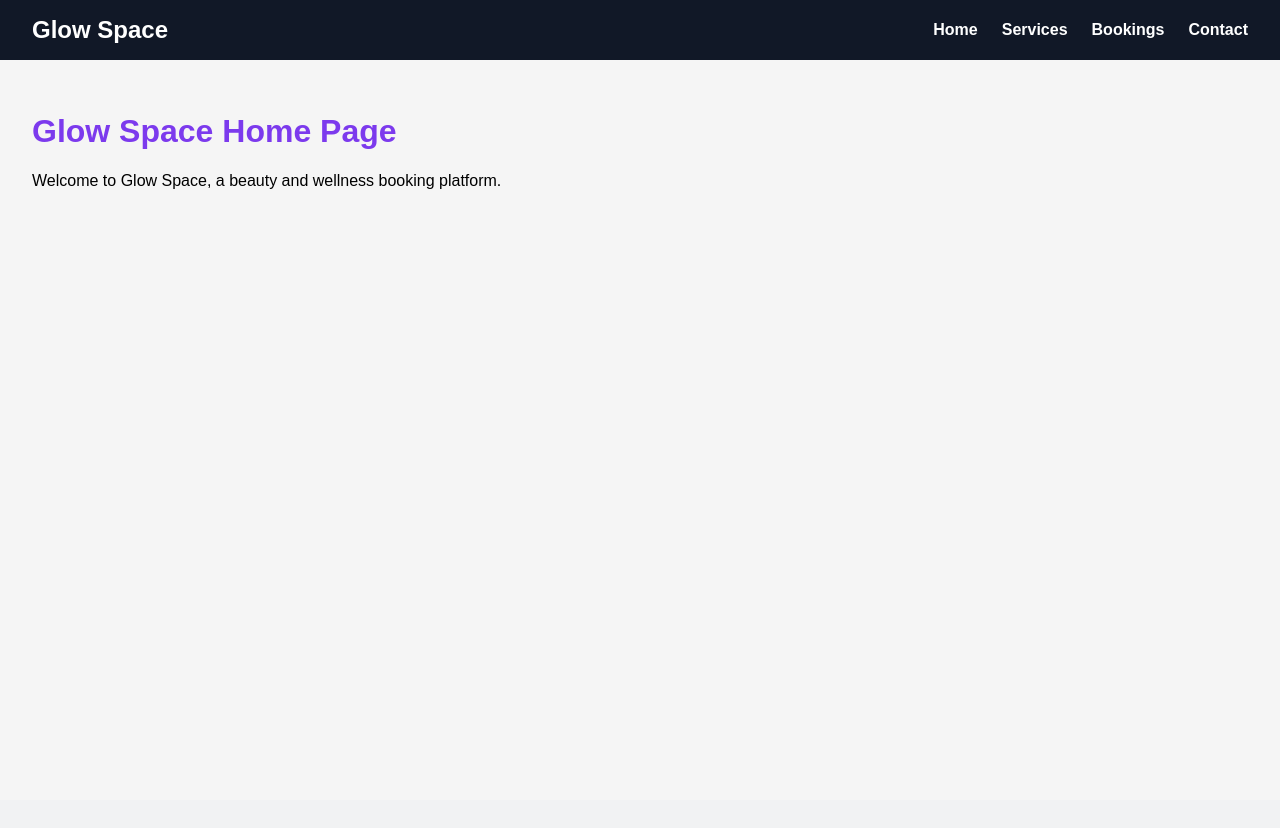
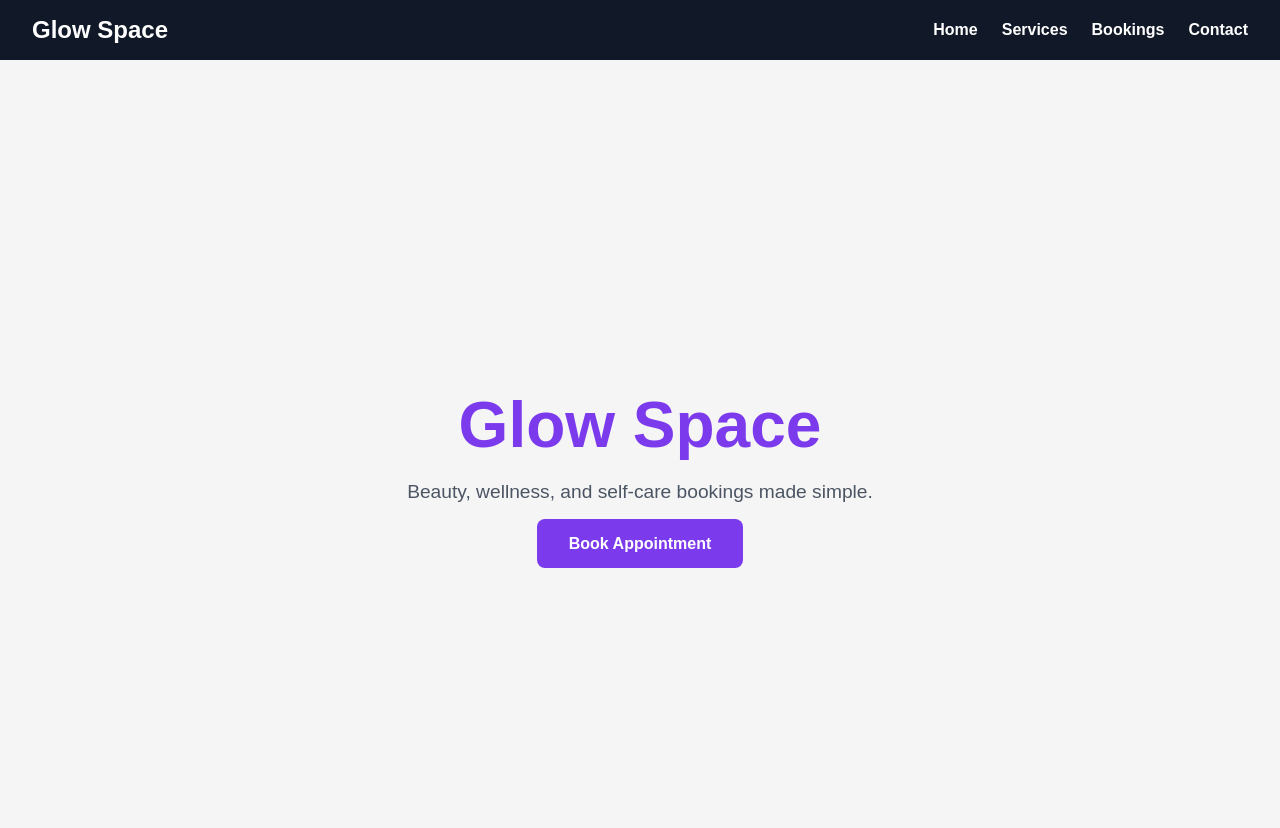
Before and after one commit to vera-com/glow-space, a Django app: page / in a window 1280 px wide. Before the commit the page ends 189 px from the top, so only its background shows below. Run offline with Django 5.2, Linux system fonts and the light colour scheme.

Commit message:
Create homepage hero section.

```diff
--- a/home/templates/home/index.html
+++ b/home/templates/home/index.html
@@ -1,10 +1,19 @@
-{% extends 'base.html' %}
+{% extends "base.html" %}
 
 {% block content %}
 
-<h1>Glow Space Home Page</h1>
-<p>
-    Welcome to Glow Space, a beauty and wellness booking platform.
-</p>
+<section class="hero">
+
+    <div class="hero-content">
+        <h1>Glow Space</h1>
+
+        <p>
+            Beauty, wellness, and self-care bookings made simple.
+        </p>
+
+        <a href="#" class="hero-btn">Book Appointment</a>
+    </div>
+
+</section>
 
 {% endblock %}
--- a/static/css/style.css
+++ b/static/css/style.css
@@ -38,7 +38,6 @@ h1 {
 
     display: flex;
     gap: 1.5rem;
-
     margin: 0;
     padding: 0;
 }
@@ -52,3 +51,38 @@ h1 {
 .nav-links a:hover {
     color: #a78bfa;
 }
+
+.hero {
+    min-height: 80vh;
+    display: flex;
+    align-items: center;
+    justify-content: center;
+    text-align: center;
+    padding: 2rem;
+}
+
+.hero-content h1 {
+    font-size: 4rem;
+    margin-bottom: 1rem;
+    color: #7c3aed;
+}
+
+.hero-content p {
+    font-size: 1.2rem;
+    margin-bottom: 2rem;
+    color: #4b5563;
+}
+
+.hero-btn {
+    background-color: #7c3aed;
+    color: white;
+    padding: 1rem 2rem;
+    border-radius: 8px;
+    text-decoration: none;
+    font-weight: bold;
+    transition: 0.3s ease;
+}
+
+.hero-btn:hover {
+    background-color: #5b21b6;
+}
```
